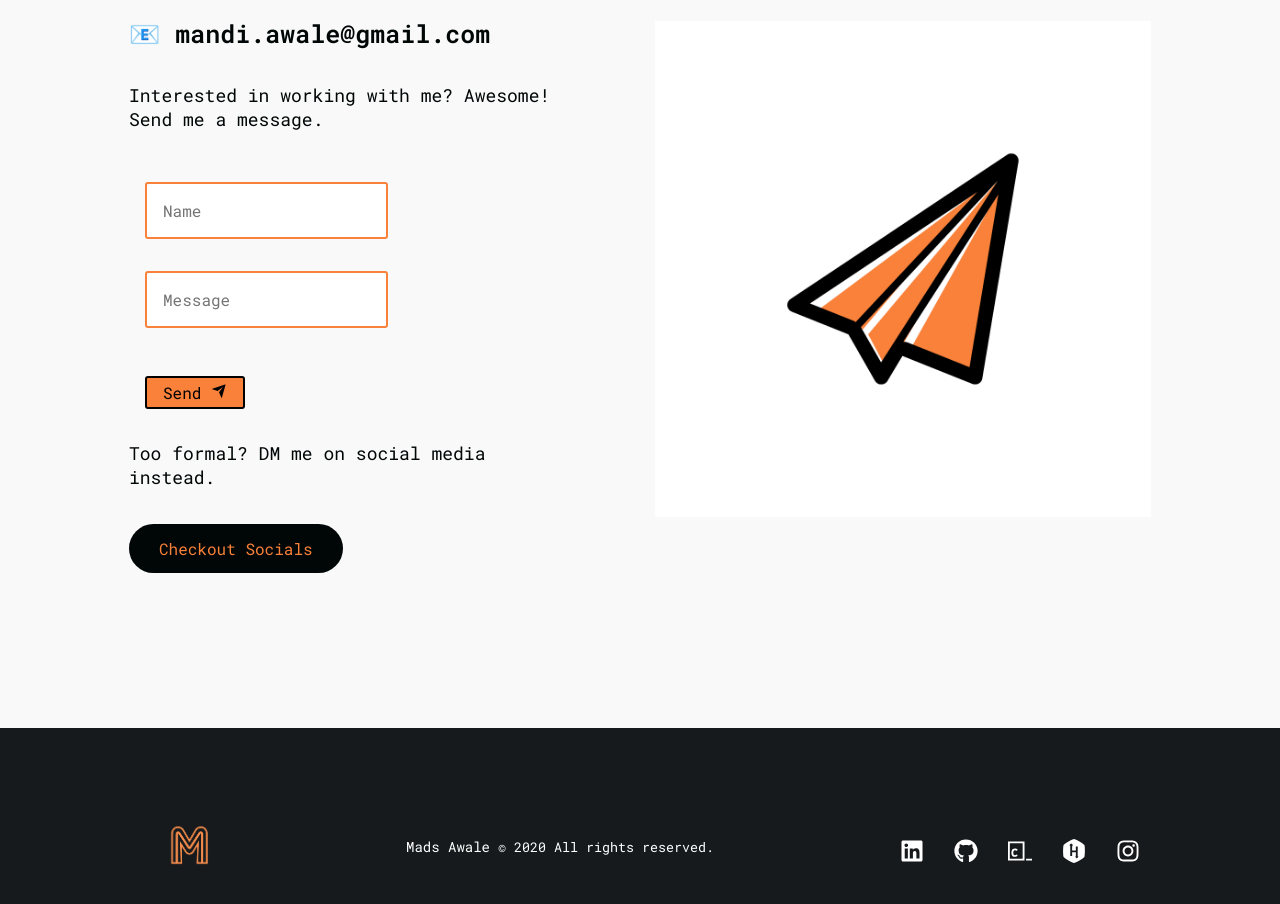
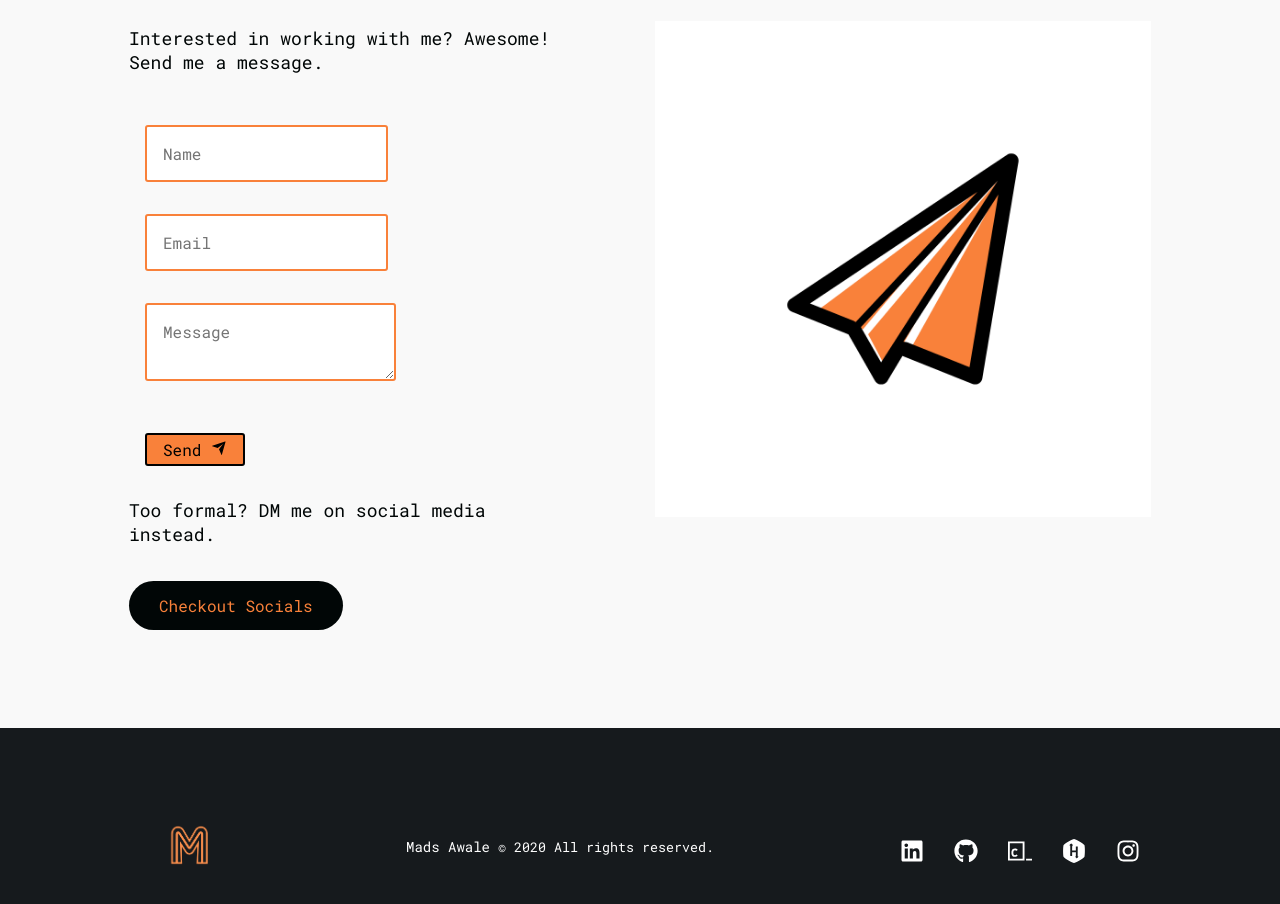
Before and after one commit to awalemandi/portfolio-site, a React (Create React App) app: page / in a window 1280 px wide. Shown: the part 3792-4696 px from the top of the page. Built offline with nearby package versions, Linux system fonts and the light colour scheme.

Commit message:
added email section and htm form for netlify

```diff
--- a/public/index.html
+++ b/public/index.html
@@ -31,6 +31,11 @@
     <title>Mads Awale</title>
   </head>
   <body>
+    <form name="contact" netlify netlify-honeypot="bot-field" hidden>
+      <input type="text" name="name" />
+      <input type="email" name="email" />
+      <textarea name="message"></textarea>
+    </form>
     <noscript>You need to enable JavaScript to run this app.</noscript>
     <div id="root"></div>
     <!--
--- a/src/components/ContactForm.js
+++ b/src/components/ContactForm.js
@@ -1,16 +1,16 @@
 import React from 'react';
-import { Input, ActionButton } from '../components/InfoSection/InfoElements';
+import { Input, TextArea, ActionButton } from '../components/InfoSection/InfoElements';
 import { RiSendPlaneFill } from 'react-icons/ri';
 
 const ContactForm = () => {
     return (
         <>
-            <form name='contact' method='POST' data-netlify='true'>
-                <Input placeholder='Name' name='name' />
-                <br />
-                <Input placeholder='Message' name='message' size='3em' />
-                <br />
-                <div data-netlify-recaptcha='true'></div>
+            <form name='contact' method='post'>
+                <input type="hidden" name="form-name" value="contact" />
+                <Input type='text' placeholder='Name' name='name' />
+                <Input type='email' placeholder='Email' name='email' />
+                <TextArea placeholder='Message' name='message' />
+                <br/>
                 <ActionButton type='submit'>Send <RiSendPlaneFill /></ActionButton>
             </form>
         </>
--- a/src/components/InfoSection/InfoElements.js
+++ b/src/components/InfoSection/InfoElements.js
@@ -22,7 +22,7 @@ export const InfoWrapper = styled.div`
 
     @media screen and (max-width: 768px) {
         height: auto;
-        padding: 45px 0;
+        padding: 0 0;
     }
 `;
 
@@ -102,7 +102,19 @@ export const Image = styled.img`
 `;
 
 export const Input = styled.input.attrs(props => ({
-    type: 'text',
+    type: props.type,
+    name: props.name,
+    size: props.size || '1em',
+}))`
+    color: #010101;
+    font-size: 1em;
+    border: 2px solid #f9813a;
+    border-radius: 3px;
+    margin: 1em;
+    padding: 1em;
+`;
+
+export const TextArea = styled.textarea.attrs(props => ({
     name: props.name,
     size: props.size || '1em',
 }))`
```
